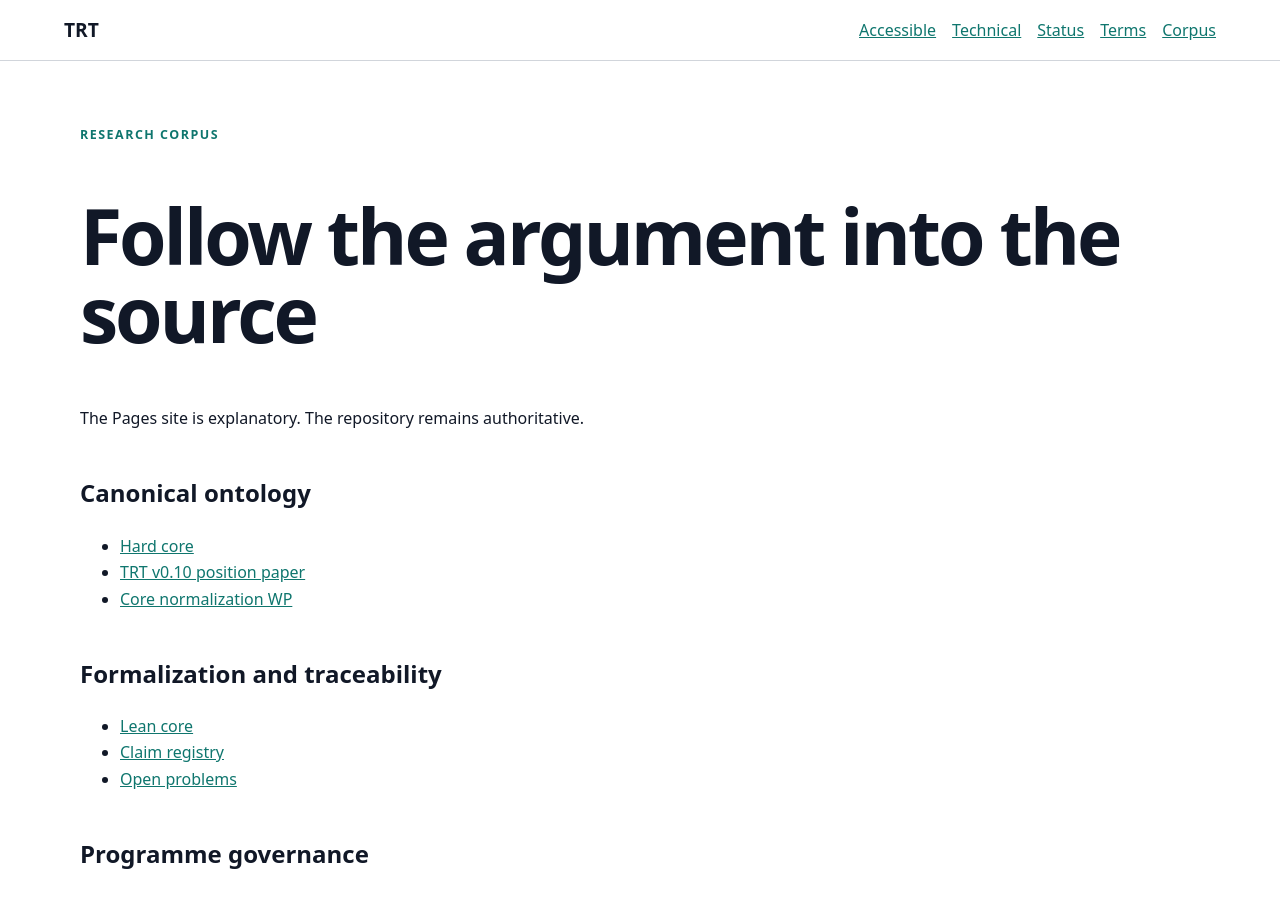
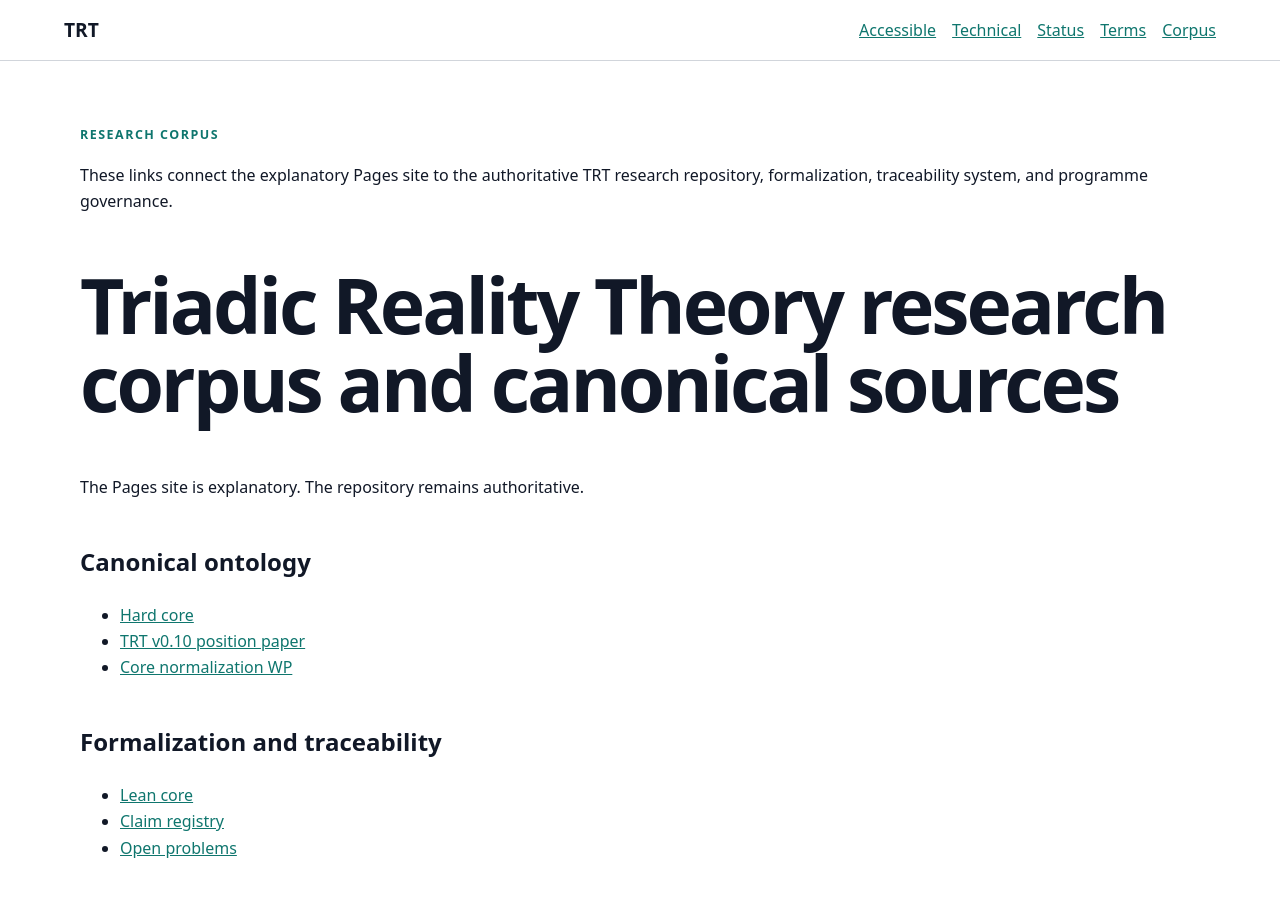
Before and after one commit to jdlongmire/triadic-reality-theory, a Jekyll site: the page built from docs/corpus/index.md, in a window 1280 px wide and 900 px high. Built offline with Jekyll 4.4.1, drawn with Linux system fonts in a browser that asks for light colours.

Commit message:
optimize TRT Pages title description and semantic copy

```diff
--- a/docs/corpus/index.md
+++ b/docs/corpus/index.md
@@ -1,10 +1,13 @@
 ---
 layout: default
-title: Corpus
+title: TRT Research Corpus and Sources
+description: "Canonical Triadic Reality Theory research sources: hard core, TRT v0.10 paper, Lean formalization, traceability, open problems, methodology, and work packages."
 ---
 <p class="eyebrow">Research corpus</p>
 
-# Follow the argument into the source
+These links connect the explanatory Pages site to the authoritative TRT research repository, formalization, traceability system, and programme governance.
+
+# Triadic Reality Theory research corpus and canonical sources
 
 The Pages site is explanatory. The repository remains authoritative.
 
```
